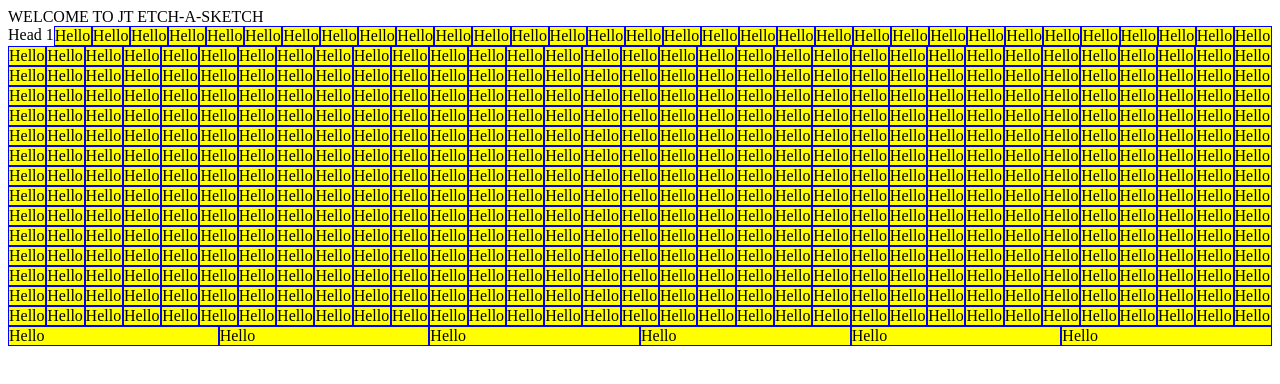
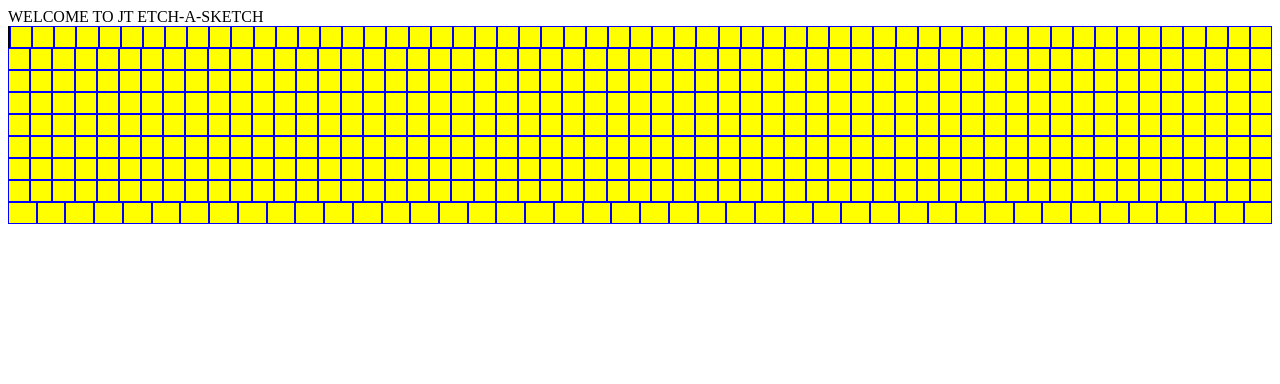
Before and after one commit to lgyrjjt/Etch-a-Sketch, a plain HTML site: page index.html in a window 1280 px wide. Drawn offline with Linux system fonts and the light colour scheme.

Commit message:
Min height added

```diff
--- a/index.html
+++ b/index.html
@@ -14,7 +14,7 @@
 
     <div id="grid">
 
-        <div class="head">Head 1</div>
+        <div class="head"></div>
 
 
     </div>
--- a/script.js
+++ b/script.js
@@ -7,11 +7,7 @@ let gridSize = 500;
 let container = document.getElementById("grid");
     for (let i = 0; i < gridSize; i++) {
         let cell = document.createElement("div");
-            cell.innerHTML = "Hello";
+            cell.innerHTML = "";
             cell.className = "cell";
             container.appendChild(cell);
-    }
-
-
-
-;
+    } ;
--- a/style.css
+++ b/style.css
@@ -5,7 +5,7 @@
 
 
 }
-/*
+
 .head .cell {padding: 10px;}
 .head {
     flex: 0;
@@ -13,9 +13,12 @@
     border: 1px solid black;
     background: red;
 }
-*/
+
+
 .cell {
     flex: 1;
     border: 1px solid blue;
     background: yellow;
+    min-height: 20px;
+    min-width: 20px;
 }
```
